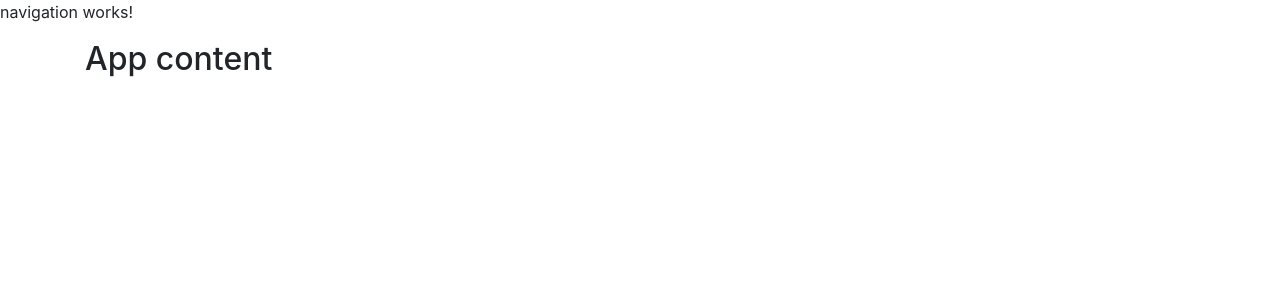
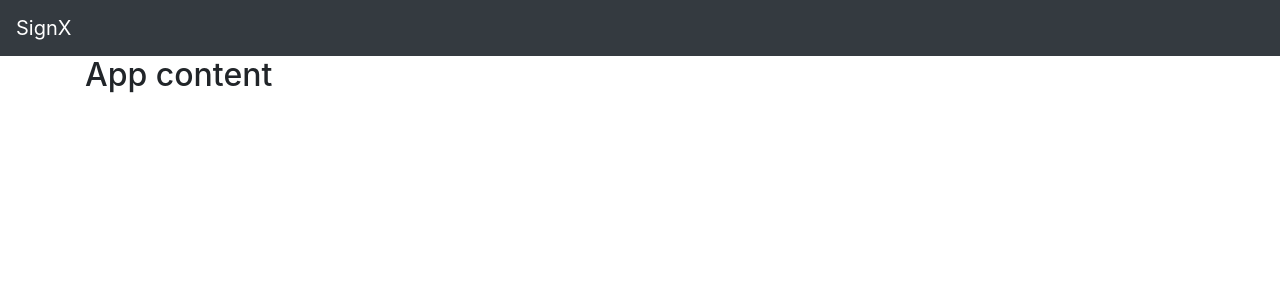
Before and after one commit to thanhpx04/signx-angular, an Angular app: page / in a window 1280 px wide. Shown: the top 300 px of the page. Built offline with nearby package versions, Linux system fonts and the light colour scheme.

Commit message:
config 'stylePreprocessorOptions' in angular.json in order to use import scss

```diff
--- a/angular.json
+++ b/angular.json
@@ -28,8 +28,11 @@
               "src/assets"
             ],
             "styles": [
-              "src/styles.scss"
+              "src/styles/styles.scss"
             ],
+            "stylePreprocessorOptions": {
+                "includePaths": ["src", "./node_modules"]
+            },
             "scripts": []
           },
           "configurations": {
@@ -96,7 +99,7 @@
               "src/assets"
             ],
             "styles": [
-              "src/styles.scss"
+              "src/styles/styles.scss"
             ],
             "scripts": []
           }
--- a/src/app/navigation/navigation.component.html
+++ b/src/app/navigation/navigation.component.html
@@ -1 +1,11 @@
-<p>navigation works!</p>
+<nav class="sb-topnav navbar navbar-expand navbar-dark bg-dark">
+    <a class="navbar-brand">SignX</a>
+    <!-- <a class="navbar-brand" routerLink="/dashboard">Start Bootstrap</a>
+    <button class="btn btn-link btn-sm order-1 order-lg-0" id="sidebarToggle" data-cy="topNavToggleSideNav" (click)="toggleSideNav()">
+        <fa-icon [icon]='["fas", "bars"]'></fa-icon>
+    </button> -->
+    <!-- Navbar-->
+    <!-- <ul class="navbar-nav ml-auto ml-md-0">
+        <sb-top-nav-user></sb-top-nav-user>
+    </ul> -->
+</nav>
--- a/src/app/navigation/navigation.component.scss
+++ b/src/app/navigation/navigation.component.scss
@@ -0,0 +1,13 @@
+@import "styles/variables.scss";
+
+.sb-topnav {
+    padding-left: 0;
+    height: $topnav-base-height;
+    z-index: $zindex-topnav;
+    .navbar-brand {
+        width: $sidenav-base-width;
+        padding-left: $navbar-padding-x;
+        padding-right: $navbar-padding-x;
+        margin: 0;
+    }
+}
--- /dev/null
+++ b/src/styles/_variables.scss
@@ -0,0 +1,12 @@
+// Import Bootstrap variables for use within theme
+@import "bootstrap/scss/functions.scss";
+@import "bootstrap/scss/variables.scss";
+
+
+/*------------------------- navigation variables -------------------------*/
+
+// Spacing variables for navigation
+$topnav-base-height: 56px;
+$sidenav-base-width: 225px;
+// Z index variables
+$zindex-topnav: 1090 !default;
--- a/src/styles.scss
+++ b/src/styles/styles.scss
@@ -2,3 +2,6 @@
 
 // Import Bootstrap
 @import "bootstrap/scss/bootstrap.scss";
+
+// Import Custom Variables
+@import "variables.scss";
```
